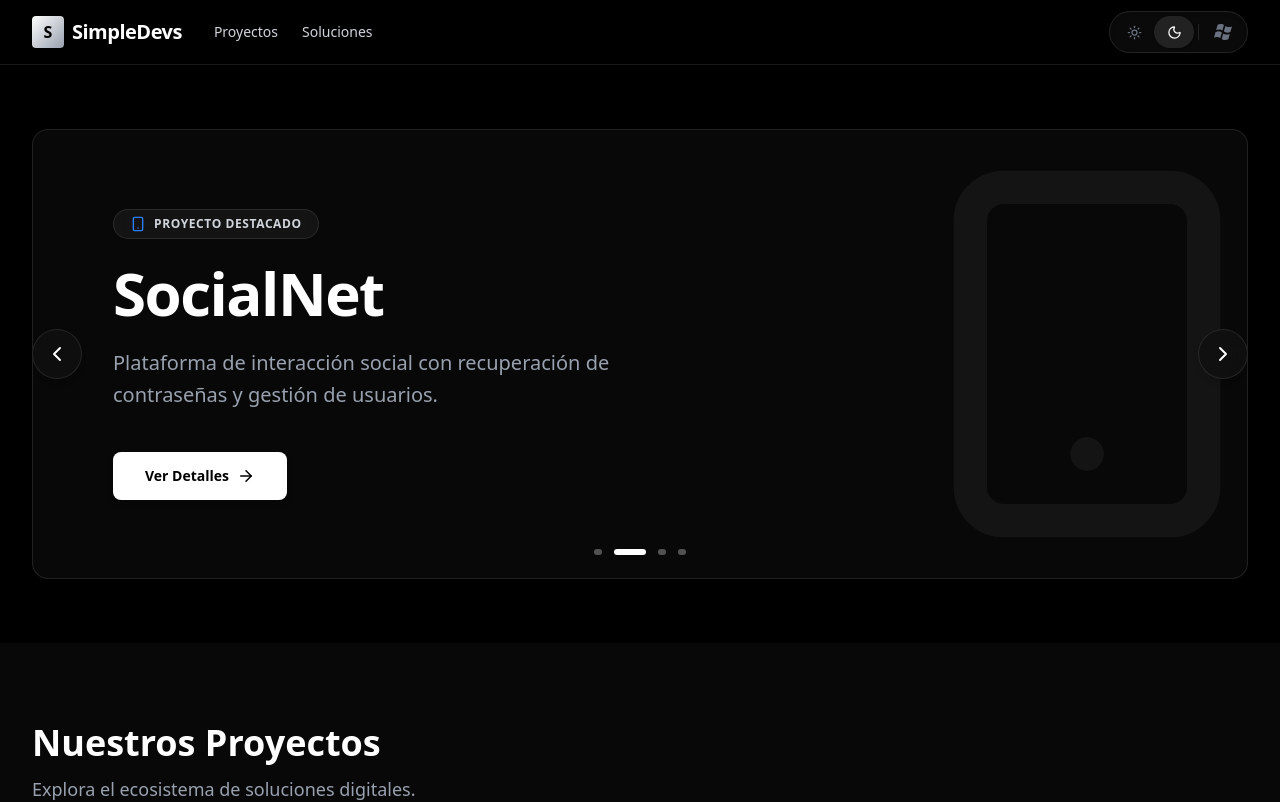
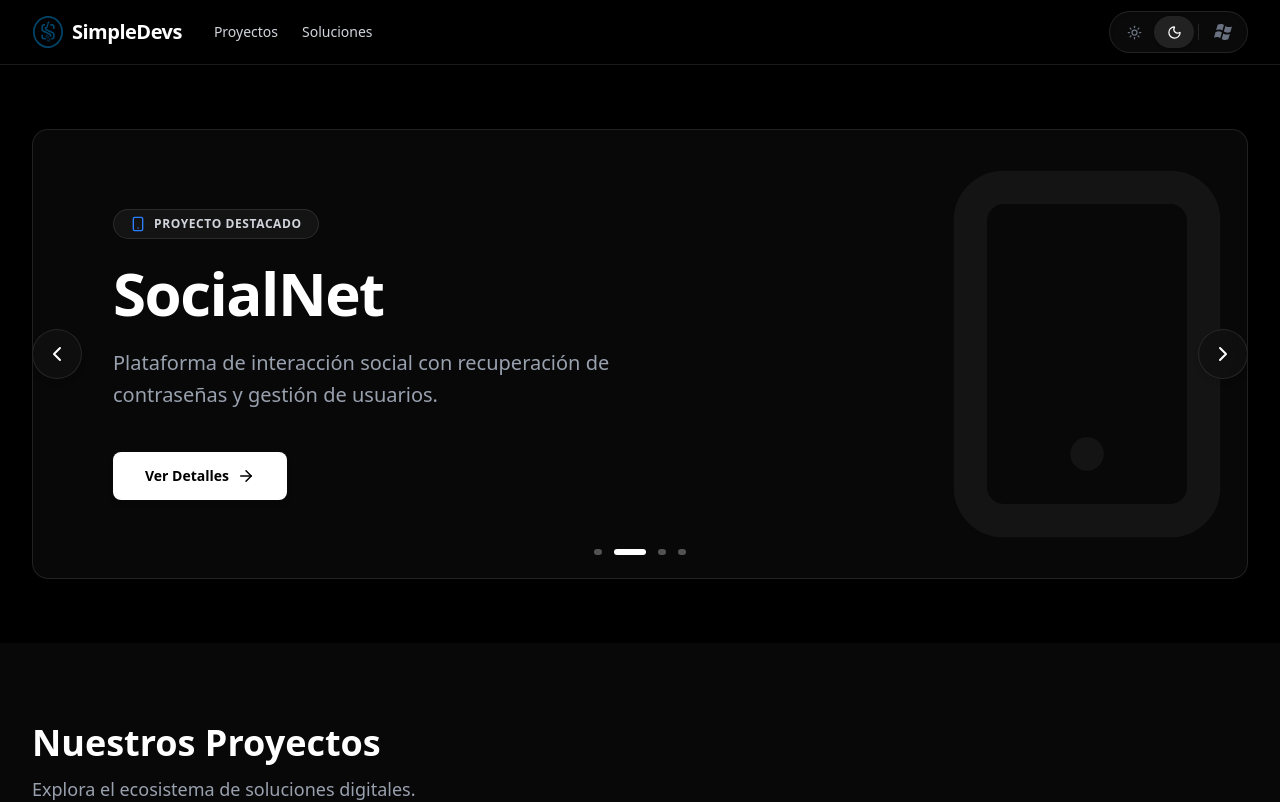
Before and after one commit to SimpleDevsSL/simpledevs-hub, a Next.js app: page / in a window 1280 px wide. Shown: the top 802 px of the page. Built offline with nearby package versions, Linux system fonts and the light colour scheme.

Commit message:
Cambio de logo simpledevs

```diff
--- a/app/page.tsx
+++ b/app/page.tsx
@@ -48,9 +48,11 @@ export default function HubPage() {
 
           <div className="flex items-center gap-8">
             <Link href="/" className="flex items-center gap-2 transition-opacity hover:opacity-80">
-              <div className="flex h-8 w-8 items-center justify-center rounded bg-gradient-to-br from-gray-800 to-gray-600 text-white dark:from-white dark:to-gray-400 font-bold dark:text-black shadow-sm">
-                S
-              </div>
+              <img
+                src="/simpledevs.svg"
+                alt="Logo SimpleDevs"
+                className="h-8 w-8 object-contain"
+              />
               <span className="text-xl font-semibold tracking-tight text-gray-900 dark:text-white">
                 SimpleDevs
               </span>
```
Also changed, not shown: public/simpledevs.svg (added).
